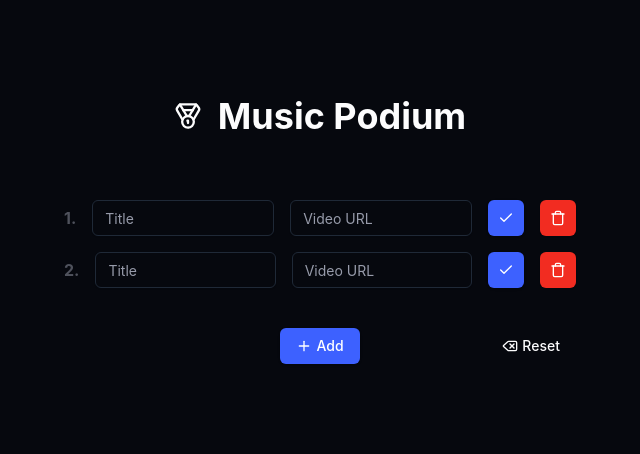
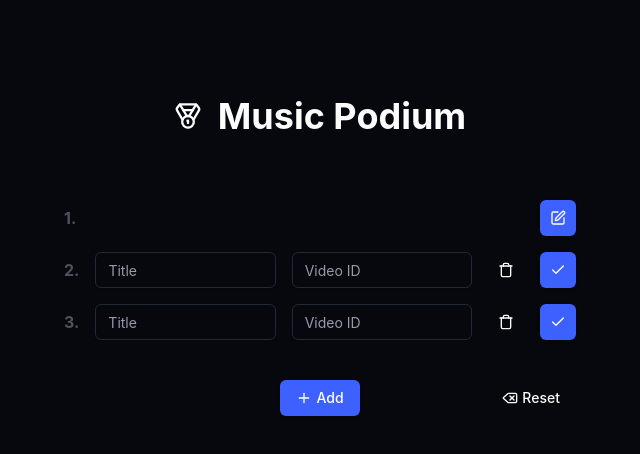
Before and after one commit to akmbo/music-podium, a React (Vite) app: page / in a window 1280 px wide. Both pictures are taken after a click on the button 878 px from the left and 218 px from the top of the page. Shown: the top 454 px of the page, without its empty margins (320-960 px from the left). Built offline with nearby package versions, Linux system fonts and the light colour scheme.

Commit message:
Add video thumbnails

```diff
--- a/src/components/list-editor.tsx
+++ b/src/components/list-editor.tsx
@@ -46,12 +46,11 @@ const ListEditor = React.forwardRef<
   }
 
   const itemsView = items.map((item, i) => (
-    <div className="w-full flex items-center gap-4">
+    <div key={item.id} className="w-full flex items-center gap-4">
       <p className="font-bold text-muted-foreground opacity-50">
         {i + 1 + "."}
       </p>
       <ListItem
-        key={item.id}
         className="w-full grow"
         item={item}
         onDelete={handleDelete}
--- a/src/components/list-item.tsx
+++ b/src/components/list-item.tsx
@@ -2,7 +2,7 @@ import { cn } from "@/lib/utils"
 import React, { useRef, useState } from "react"
 import { Input } from "./ui/input"
 import { Button } from "./ui/button"
-import { Check, Edit, Link, Trash } from "lucide-react"
+import { Check, Edit, Trash } from "lucide-react"
 import { Item } from "@/lib/types"
 
 type ListItemProps = {
@@ -17,9 +17,9 @@ const ListItem = React.forwardRef<
 >(({ item, onDelete, onUpdate, className, ...props }, ref) => {
   const [isEditing, setIsEditing] = useState(
     item.title === undefined ||
-      item.url === undefined ||
+      item.videoId === undefined ||
       item.title === "" ||
-      item.url === "",
+      item.videoId === "",
   )
 
   function handleUpdate(item: Item) {
@@ -68,14 +68,23 @@ const ListItemView = React.forwardRef<
       {...props}
       ref={ref}
     >
-      <p className="overflow-ellipsis text-nowrap flex-grow overflow-hidden max-w-full">
-        {item.title}
-      </p>
-      <a href={item.url} target="_blank">
-        <Button size="icon" variant="ghost">
-          <Link />
-        </Button>
-      </a>
+      <div className="flex gap-4 flex-grow items-center min-w-0">
+        {item.videoId !== "" && item.videoId !== undefined && (
+          <a
+            href={`https://www.youtube.com/watch?v=${item.videoId}`}
+            target="_blank"
+          >
+            <img
+              src={`https://img.youtube.com/vi/${item.videoId}/1.jpg`}
+              alt=""
+              className="object-cover h-9 aspect-square rounded-sm"
+            />
+          </a>
+        )}
+        <p className="overflow-ellipsis text-nowrap flex-grow overflow-hidden max-w-full min-w-0">
+          {item.title}
+        </p>
+      </div>
       <Button size="icon" onClick={onEdit}>
         <Edit />
       </Button>
@@ -96,26 +105,30 @@ const ListItemEditor = React.forwardRef<
   React.HTMLAttributes<HTMLDivElement> & ListItemEditorProps
 >(({ item, onDelete, onUpdate, className, ...props }, ref) => {
   const titleRef = useRef<HTMLInputElement>(null)
-  const urlRef = useRef<HTMLInputElement>(null)
+  const videoIdRef = useRef<HTMLInputElement>(null)
 
   return (
     <div className={cn("flex gap-4", className)} {...props} ref={ref}>
       <Input placeholder="Title" defaultValue={item.title} ref={titleRef} />
-      <Input placeholder="Video URL" defaultValue={item.url} ref={urlRef} />
+      <Input
+        placeholder="Video ID"
+        defaultValue={item.videoId}
+        ref={videoIdRef}
+      />
+      <Button size="icon" variant="ghost" onClick={() => onDelete(item)}>
+        <Trash />
+      </Button>
       <Button
         size="icon"
         onClick={() =>
           onUpdate({
             title: titleRef.current?.value,
-            url: urlRef.current?.value,
+            videoId: videoIdRef.current?.value,
             id: item.id,
           })
         }
       >
         <Check />
-      </Button>
-      <Button size="icon" variant="destructive" onClick={() => onDelete(item)}>
-        <Trash />
       </Button>
     </div>
   )
--- a/src/lib/types.ts
+++ b/src/lib/types.ts
@@ -1,5 +1,5 @@
 export type Item = {
   id: string
   title?: string
-  url?: string
+  videoId?: string
 }
```
